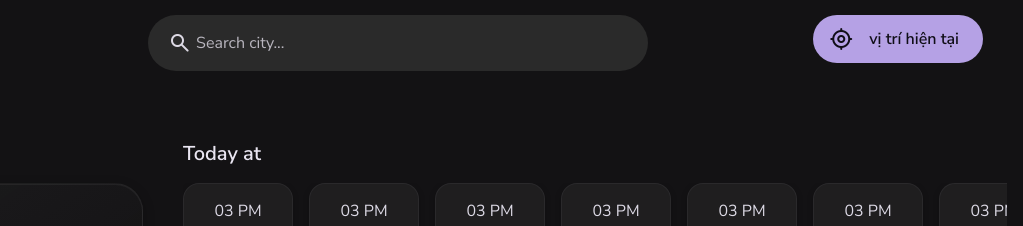
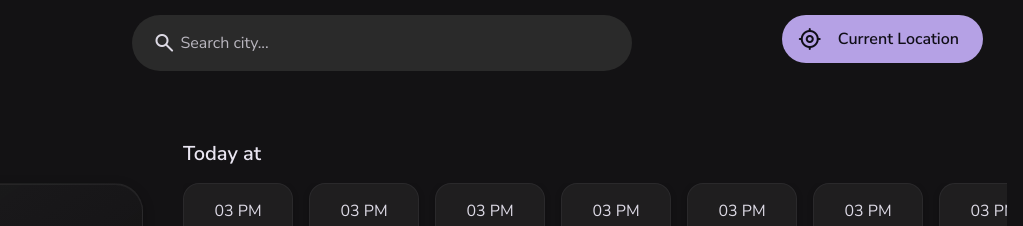
Before and after one commit to vawntien/WeatherForcast, a plain HTML site: page weatherio-starter-master/index.html in a window 1280 px wide. Shown: the top 226 px of the page, 257-1280 px from the left. Drawn offline with Linux system fonts and the light colour scheme; no server answers.

Commit message:
chjinh lai nut 'current location' nhu cu

```diff
--- a/weatherio-starter-master/index.html
+++ b/weatherio-starter-master/index.html
@@ -68,7 +68,7 @@
 
                 <a href="#/current-location" class="btn-primary has-state" data-current-location-btn>
                     <span class="m-icon">my_location</span>
-                    <span class="span">vị trí hiện tại</span>
+                    <span class="span">Current Location</span>
                 </a>
             </div>
         </div>
```
